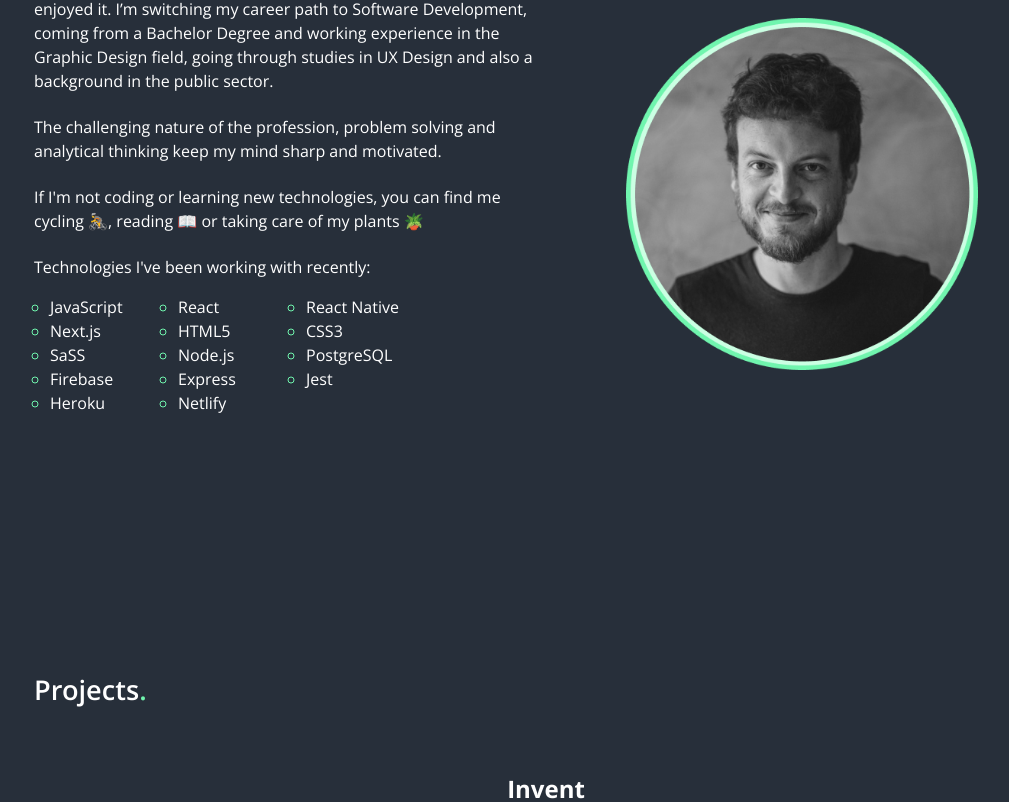
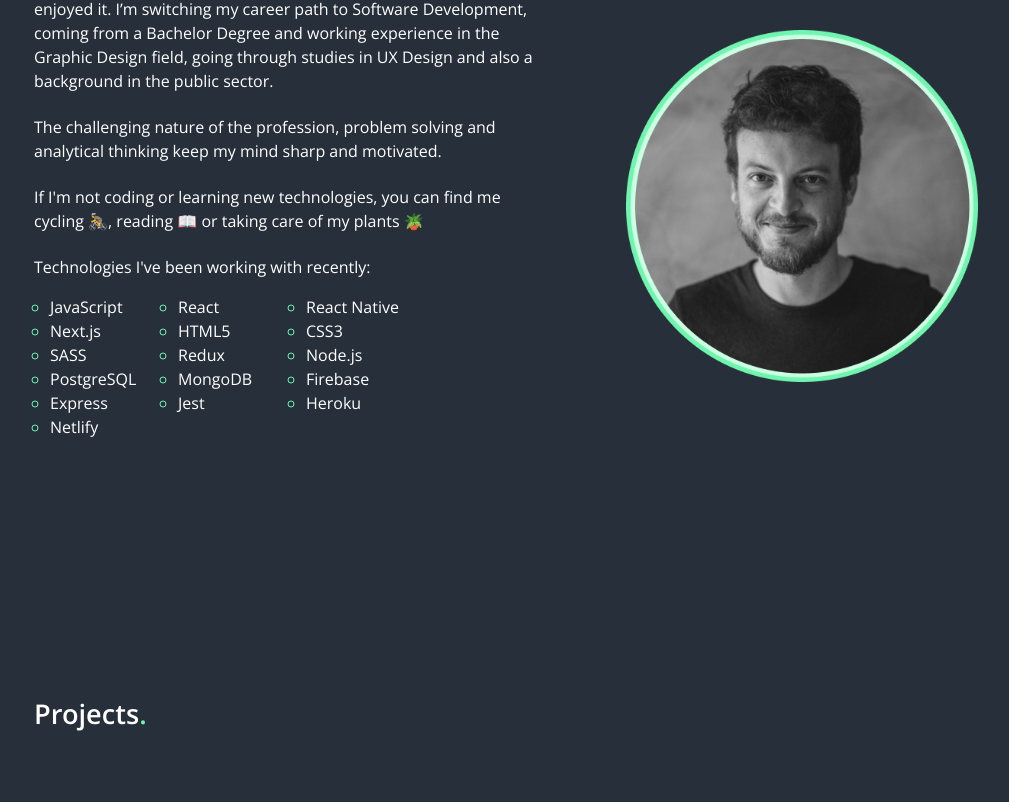
Before and after one commit to ismaelpaul/portfolio, a Next.js app: page / in a window 1280 px wide. Shown: the part 928-1730 px from the top of the page, without its empty margins (94-1103 px from the left). Built offline with nearby package versions, Linux system fonts and the light colour scheme.

Commit message:
Add Redux and MongoDB

```diff
--- a/components/About.js
+++ b/components/About.js
@@ -80,13 +80,19 @@ const About = () => {
 								<span>CSS3</span>
 							</li>
 							<li>
-								<span>SaSS</span>
+								<span>SASS</span>
+							</li>
+							<li>
+								<span>Redux</span>
 							</li>
 							<li>
 								<span>Node.js</span>
 							</li>
 							<li>
 								<span>PostgreSQL</span>
+							</li>
+							<li>
+								<span>MongoDB</span>
 							</li>
 							<li>
 								<span>Firebase</span>
```
